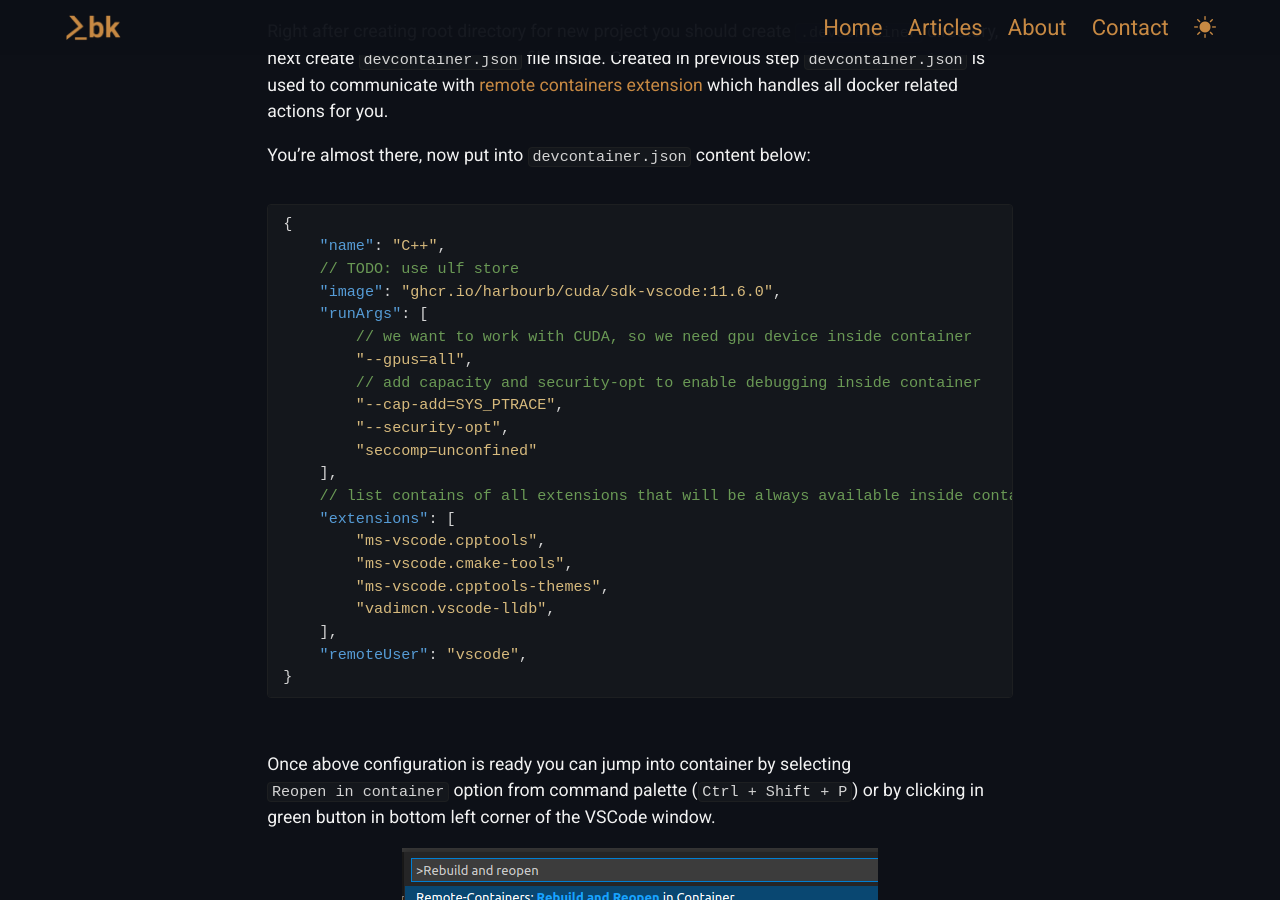
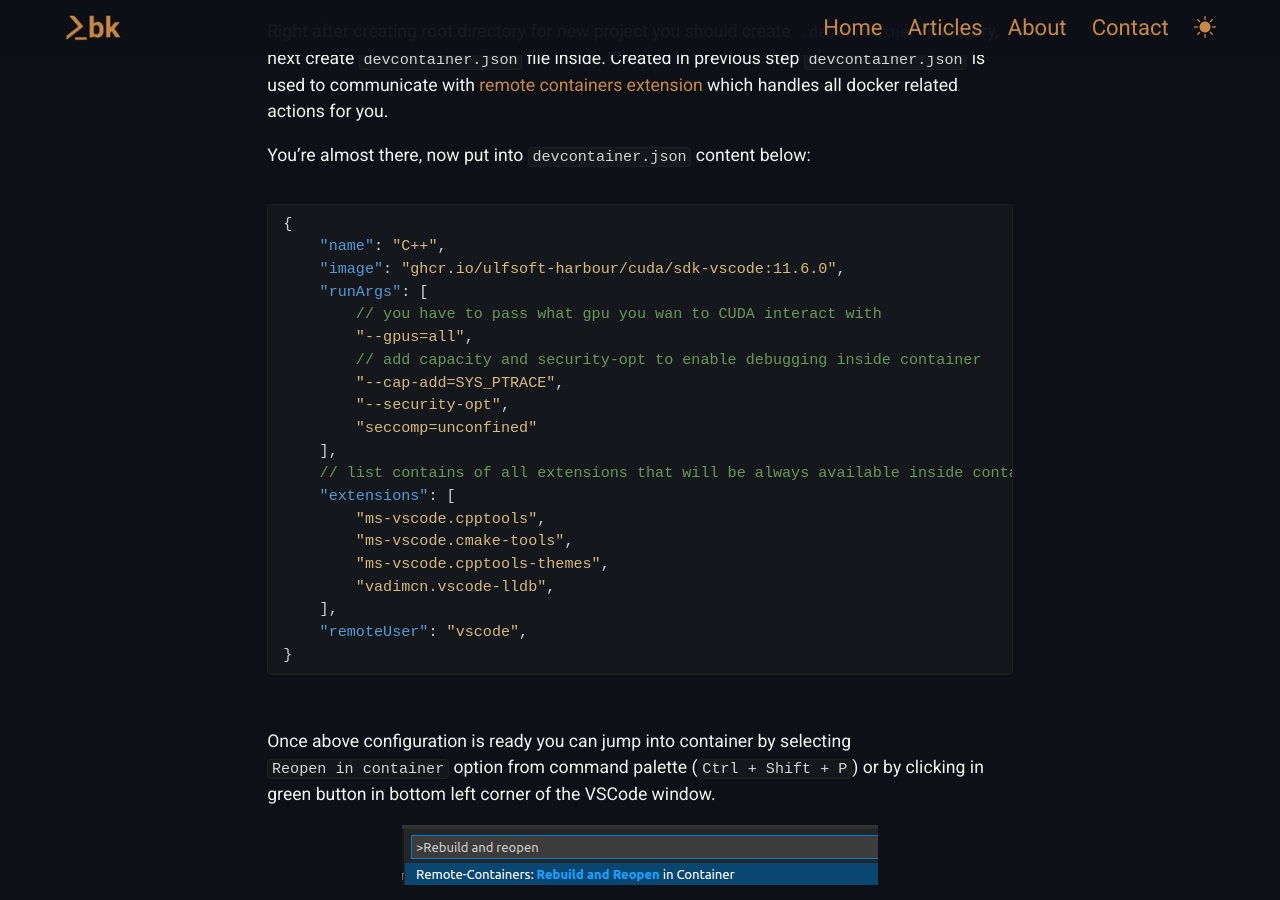
Before and after one commit to kbegiedza/kbegiedza.github.io, a Jekyll site: the page built from tutorials/_posts/2022-04-17-setup-cuda-developement-with-vscode.md, in a window 1280 px wide and 900 px high, scrolled down 1404 px. Built offline with Jekyll 4.4.1, drawn with Linux system fonts in a browser that asks for light colours; nearby versions of some CDN libraries; comment, search, counter and statistics services are not loaded.

Commit message:
Update image

````diff
--- a/tutorials/_posts/2022-04-17-setup-cuda-developement-with-vscode.md
+++ b/tutorials/_posts/2022-04-17-setup-cuda-developement-with-vscode.md
@@ -35,10 +35,9 @@ You're almost there, now put into `devcontainer.json` content below:
 ```jsonc
 {
     "name": "C++",
-    // TODO: use ulf store
-    "image": "ghcr.io/harbourb/cuda/sdk-vscode:11.6.0",
+    "image": "ghcr.io/ulfsoft-harbour/cuda/sdk-vscode:11.6.0",
     "runArgs": [
-        // we want to work with CUDA, so we need gpu device inside container
+        // you have to pass what gpu you wan to CUDA interact with
         "--gpus=all",
         // add capacity and security-opt to enable debugging inside container
         "--cap-add=SYS_PTRACE",
````
